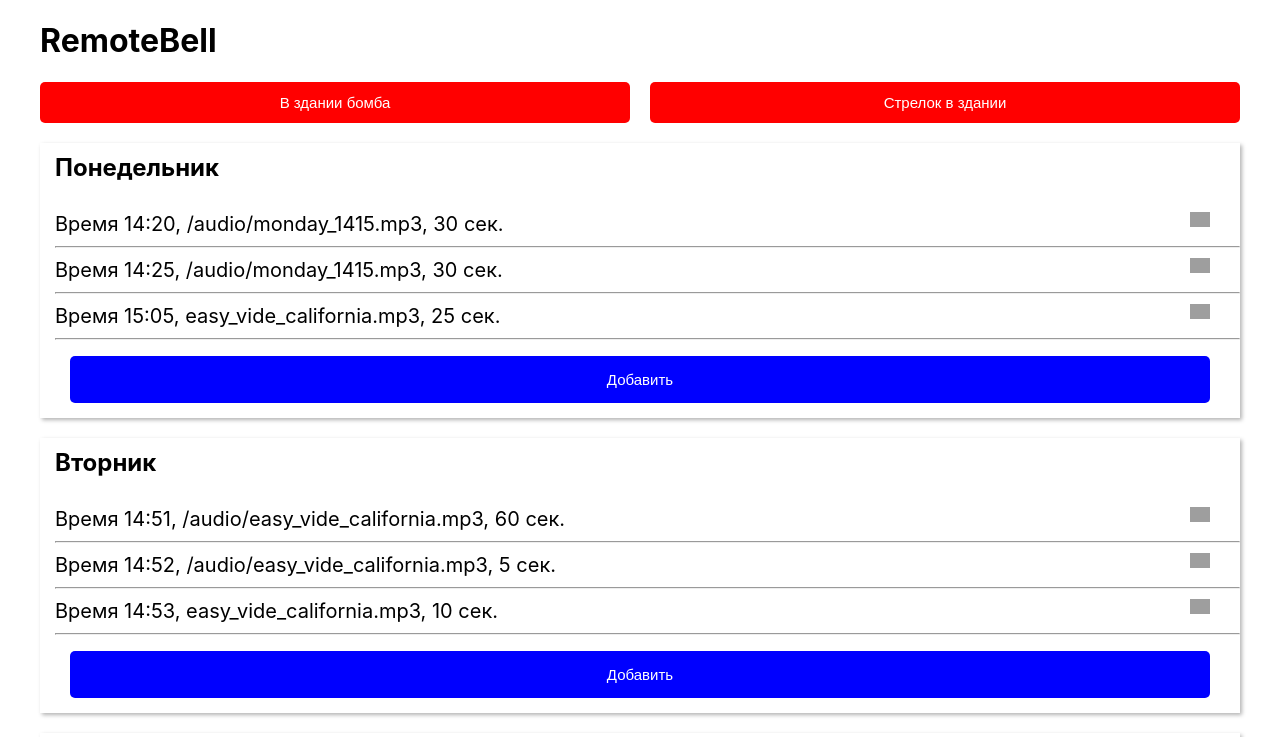
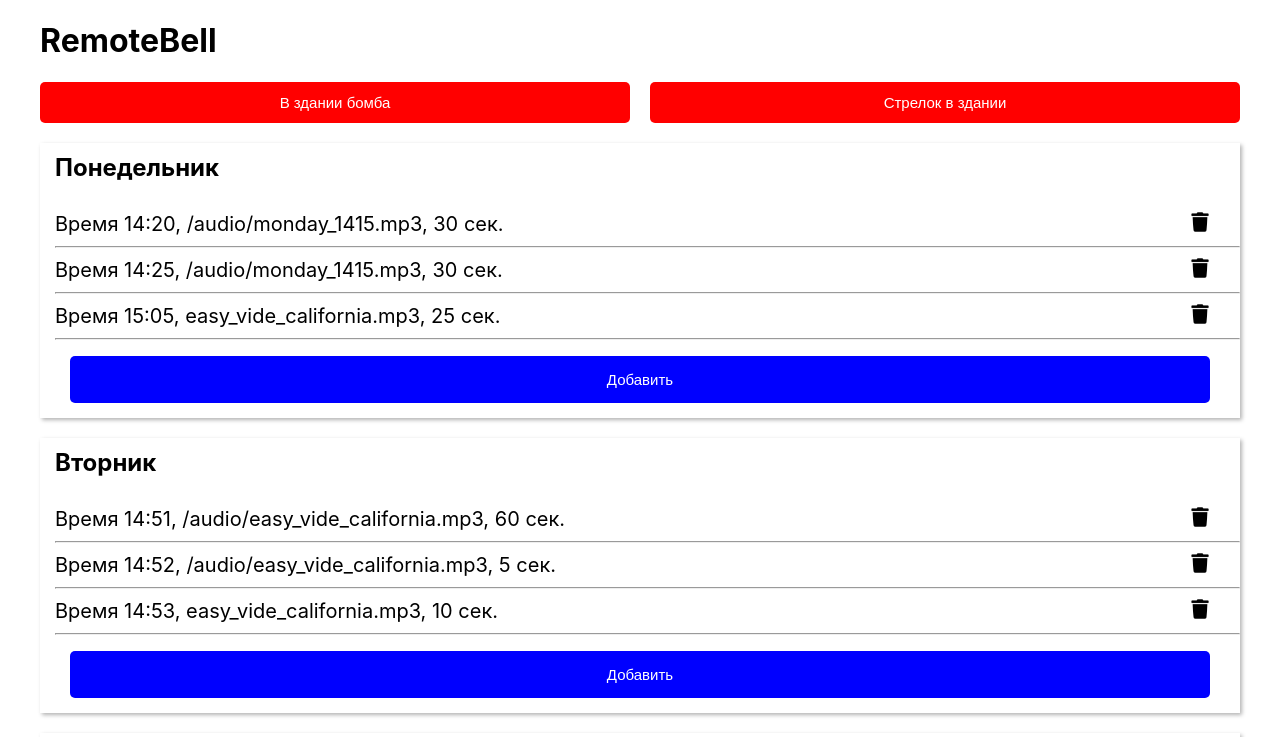
Before and after one commit to FATT-ux/remotebell, a React (Vite) app: page / in a window 1280 px wide. Shown: the top 737 px of the page. Built offline with nearby package versions, Linux system fonts and the light colour scheme; grey boxes are pictures that could not be loaded.

Commit message:
Исправил баг с иконкой

```diff
--- a/src/components/Data.jsx
+++ b/src/components/Data.jsx
@@ -1,5 +1,5 @@
 import React, { useState } from "react";
-import close from '../assets/trash.png'
+import trashPng from '../assets/trash.png'
 import PopUp from "./PopUp";
 
 function Data ({day, dayIndex, dayRu, events}){
@@ -17,7 +17,7 @@ function Data ({day, dayIndex, dayRu, events}){
         <ul>
             {events.map((obj, index) => (
                         <li className="welcome-items" key={index}>
-                            Время {obj.time}, {obj.filepath}, {obj.duration} сек. <img src={close} alt="" className="close" />
+                            Время {obj.time}, {obj.filepath}, {obj.duration} сек. <img src={trashPng} alt="" className="close" />
                             <hr />
                         </li>
                     ))}
```
